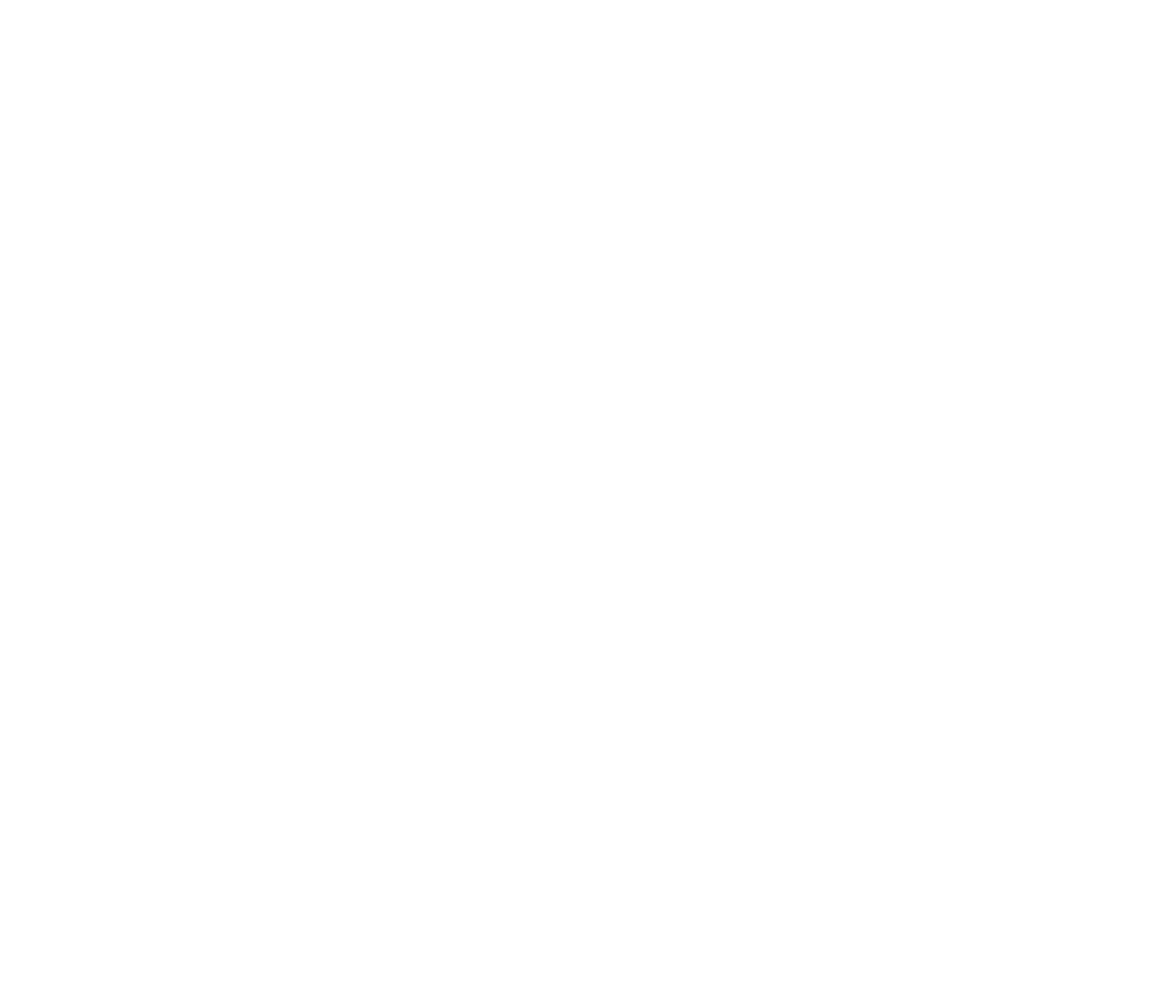
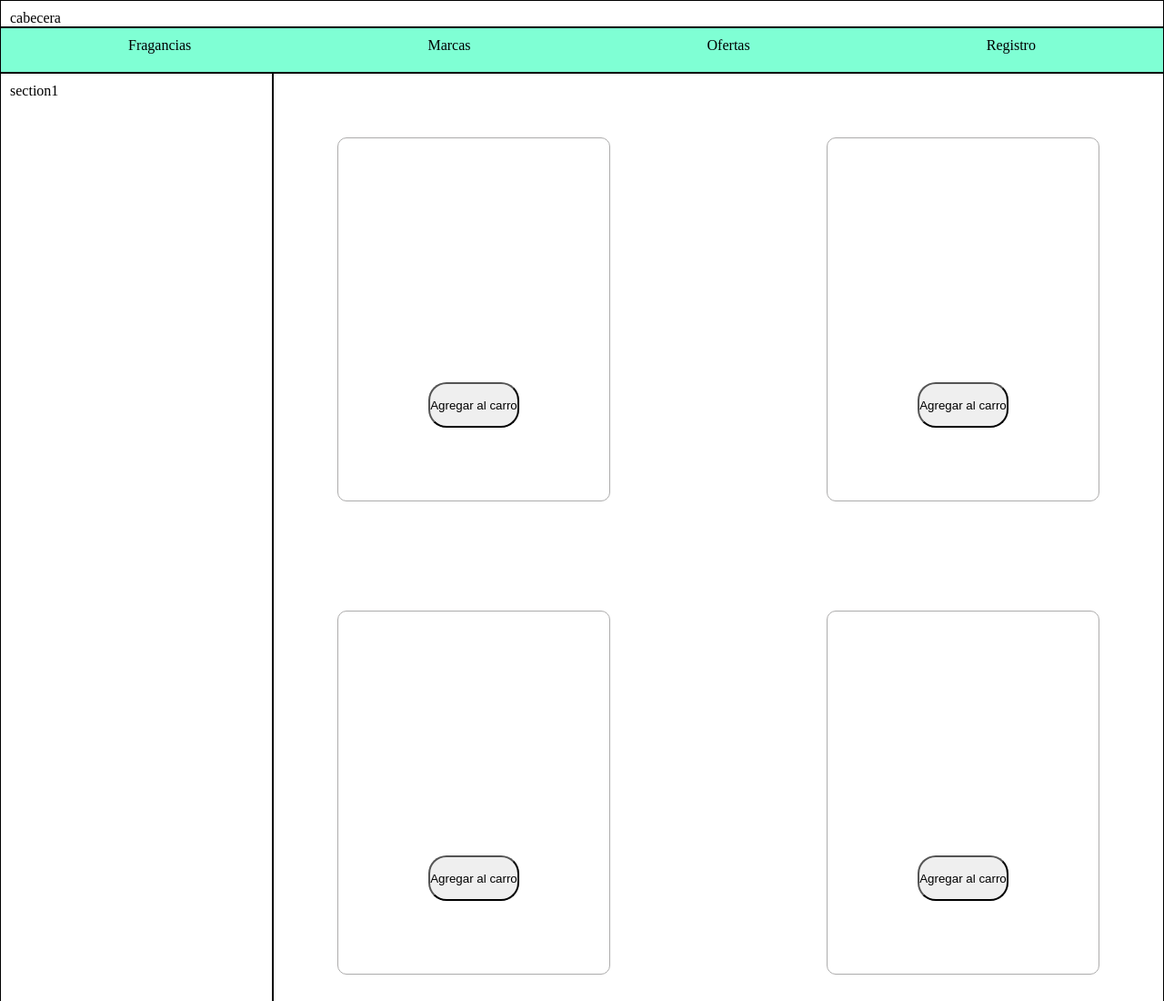
Before and after one commit to nicolas-ezq-martinez/pre_entrega2_NicolasMartinez, a plain HTML site: page index.html in a window 1280 px wide. Shown: the top 1100 px of the page at 91% size. Before the commit the page ends 800 px from the top, so only its background shows below. Drawn offline with Linux system fonts and the light colour scheme.

Commit message:
Estructura basica de la pagina

```diff
--- a/index.html
+++ b/index.html
@@ -7,7 +7,42 @@
     <link rel="stylesheet" href="./styles/styles.css">
     <title>Perfumo</title>
 </head>
-<body>
+<main class="grid">
+    <header class="cabecera">cabecera</header>
+    <nav class="navbar">
+        <ul>
+            <li><a href="./pages/fragancias.html">Fragancias</a></li>
+            <li><a href="./pages/marcas.html">Marcas</a></li>
+            <li><a href="./pages/ofertas.html">Ofertas</a></li>
+            <li><a href="./pages/registro.html">Registro</a></li>
+        </ul>
+    </nav>
+    <div class="seccion">section1</div>
+    <div class="perfumes">
 
-</body>
+        <div class="articulos"><button class="compra">Agregar al carro</button></div>
+        <div class="articulos"><button class="compra">Agregar al carro</button></div>
+        <div class="articulos"><button class="compra">Agregar al carro</button></div>
+        <div class="articulos"><button class="compra">Agregar al carro</button></div>
+        <div class="articulos"><button class="compra">Agregar al carro</button></div>
+        <div class="articulos"><button class="compra">Agregar al carro</button></div>
+        <div class="articulos"><button class="compra">Agregar al carro</button></div>
+        <div class="articulos"><button class="compra">Agregar al carro</button></div>
+        <div class="articulos"><button class="compra">Agregar al carro</button></div>
+        <div class="articulos"><button class="compra">Agregar al carro</button></div>
+
+    </div>
+
+    <footer class="pie">
+
+        <h4>seguinos en nuestras redes sociales:  <a href="https://www.instagram.com/perfumeriasjuleriaque/">Instagram</a>///<a href="https://www.tiktok.com/@perfumeriasjuleriaque">Tik Tok</a></h4>
+        <p>JULERIAQUE S.A.
+            CÓRDOBA 1351
+            ROSARIO, SANTA FE
+            CUIT: 30-64270999-9///
+            ATENCIÓN AL CLIENTE
+            0810 888 5853</p>
+
+    </footer>
+</main>
 </html>
--- a/styles/styles.css
+++ b/styles/styles.css
@@ -0,0 +1,95 @@
+*{
+    margin: 0;
+    padding: 0;
+    box-sizing: border-box;
+    overflow: auto;
+}
+body{
+    height: 100%;
+    width: 100%;
+    display: flex;
+    flex-direction: column;
+    justify-content: center;
+    align-items: center;
+}
+
+.cabecera, .navbar, .seccion, .perfumes, .articulo, .pie{
+    padding: 10px;
+    border: 1px solid;
+}
+
+.grid{
+    display: grid;
+    grid-template-columns: 300px repeat(3, auto);
+    grid-template-rows: 30px 50px repeat(3,auto) 50px;
+
+    grid-template-areas:
+    "cabecera cabecera cabecera"
+    "navbar navbar navbar"
+    "seccion articulo articulo"
+    "seccion perfumes perfumes"
+    "seccion perfumes perfumes"
+    "pie pie pie";
+}
+.cabecera{
+    grid-area: cabecera;
+}
+.navbar{
+    grid-area: navbar;
+    width: 100%;
+    background-color: aquamarine;
+    top: 0;
+	position: sticky;
+}
+a{
+    text-decoration: none;
+    color: inherit;
+}
+.navbar ul{
+    display: flex;
+    justify-content: space-around;
+}
+li:hover{
+    background-color: aqua;
+}
+.seccion{
+    grid-area: seccion;
+}
+.articulo{
+    grid-area: articulo;
+}
+.perfumes{
+    grid-area: perfumes;
+}
+.pie{
+    grid-area: pie;
+}
+.perfumes{
+	display: flex;
+    flex-wrap: wrap;
+    justify-content: space-between;
+}
+
+.articulos{
+	display: flex;
+	justify-content: center;
+	margin: 60px;
+	height: 400px;
+	width: 300px;
+	border: solid 1px rgb(173, 172, 172);
+	border-radius: 10px;
+}
+.compra{
+	margin-top: 90%;
+	height: 50px;
+	border-radius: 20px;
+	display: block;
+}
+.compra:hover{
+cursor: pointer;
+}
+
+.articulos:hover{
+	cursor: pointer;
+	border-color: rgb(5, 5, 5);
+}
```
